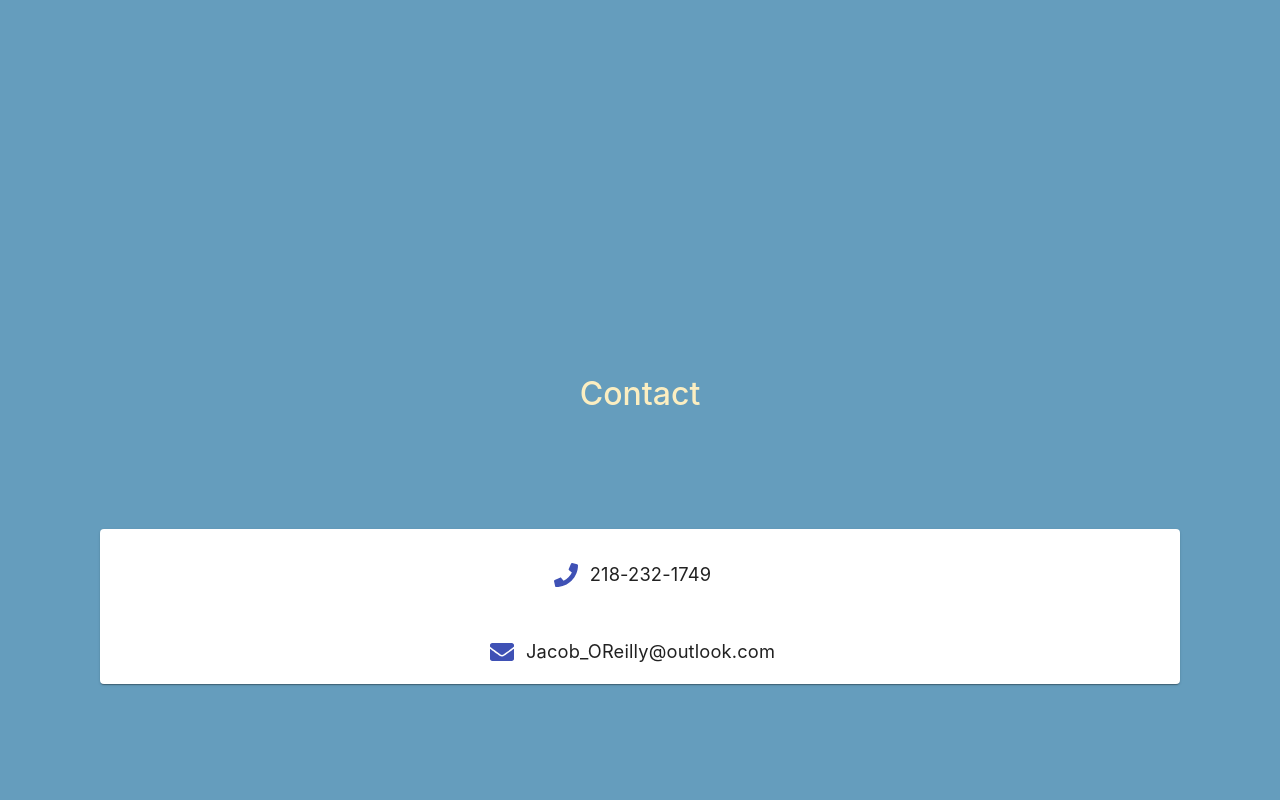
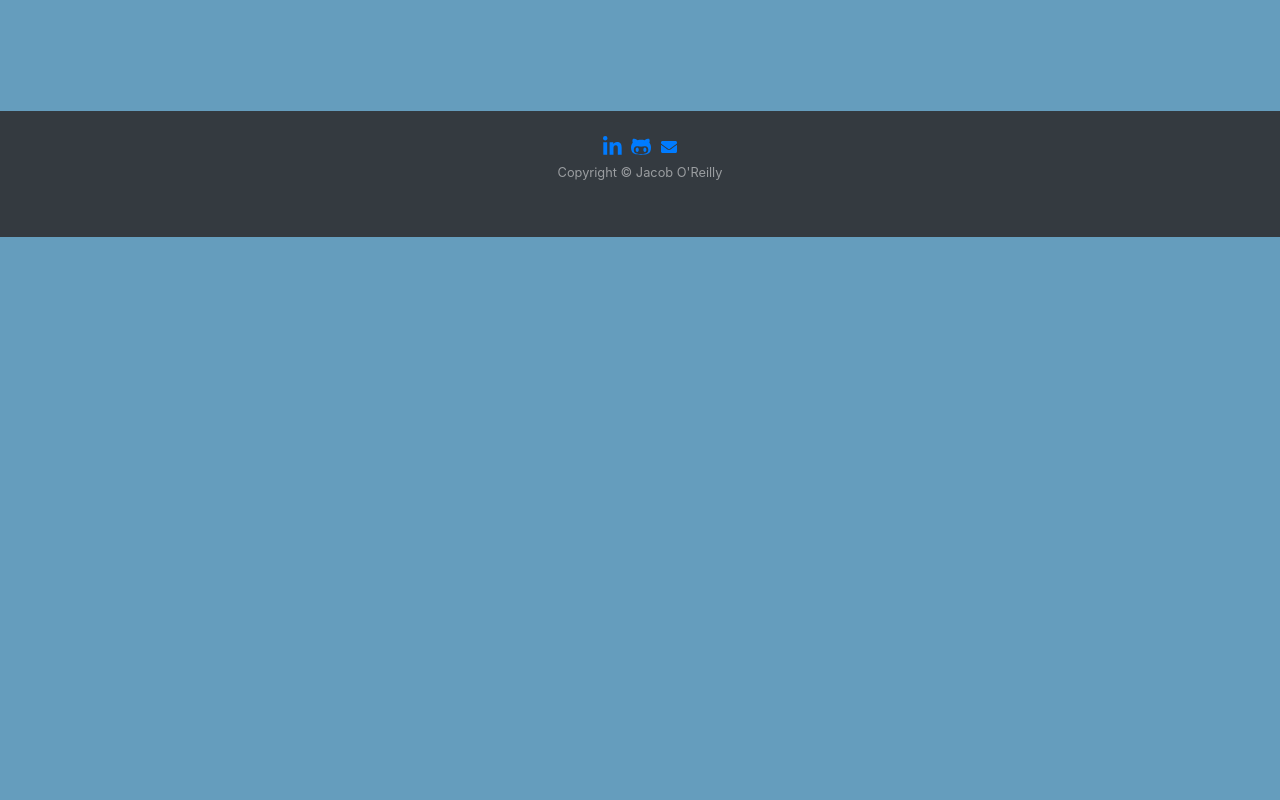
Before and after one commit to jacob-oreilly/web-portfolio, a React (Create React App) app: page / in a window 1280 px wide. Shown: the part 2180-2980 px from the top of the page. After the commit the page ends 2417 px from the top, so only its background shows below. Built offline with nearby package versions, Linux system fonts and the light colour scheme.

Commit message:
official final iteration

```diff
--- a/src/App.js
+++ b/src/App.js
@@ -75,11 +75,11 @@ function App() {
               <Projects />
             </div>
           </div>
-          <div style={{ marginTop: "40%" }} class="row align-items-center justify-content-md-center">
+          {/* <div style={{ marginTop: "40%" }} class="row align-items-center justify-content-md-center">
             <div class="col-12">
               <Contact />
             </div>
-          </div>
+          </div> */}
         </div>
         <div style={{ marginTop: "18%" }}>
           <Footer />
--- a/src/components/Footer.js
+++ b/src/components/Footer.js
@@ -7,7 +7,7 @@ library.add(fab);
 
 function Footer() {
     return (
-        <div className="Footer">
+        <div className="Footer" id="contact">
             {/* <div style={{}} class="container">
                 <div class="row align-items-start justify-content-md-center">
                     <div class="col-2">
@@ -24,12 +24,13 @@ function Footer() {
                     </div>
                 </div>
             </div> */}
-            <footer style={{marginTop: -50}} id="sticky-footer" class="py-4 bg-dark text-white-50">
-                <div style={{display: "flex", flexDirection: "row", justifyContent: "center"}}>
-                    <a style={{marginRight: 10}} href="https://www.linkedin.com/in/jacoboreilly23/"><FontAwesomeIcon icon={['fab', 'linkedin-in']} size="lg"/></a>
-                    <a href="https://github.com/jacob-oreilly"><FontAwesomeIcon icon={['fab', 'github-alt']} size="lg"/></a>
+            <footer style={{ marginTop: -50 }} id="sticky-footer" class="py-4 bg-dark text-white-50">
+                <div style={{ display: "flex", flexDirection: "row", justifyContent: "center" }}>
+                    <a style={{ marginRight: 10 }} href="https://www.linkedin.com/in/jacoboreilly23/"><FontAwesomeIcon sytle={{color: '#8D8741'}} icon={['fab', 'linkedin-in']} size="lg" /></a>
+                    <a style={{ marginRight: 10 }} href="https://github.com/jacob-oreilly"><FontAwesomeIcon icon={['fab', 'github-alt']} size="lg" /></a>
+                    <a target="_top" rel="noopener noreferrer" href="mailto:Jacob_OReilly@outlook.com"><FontAwesomeIcon icon="envelope" /></a>
                 </div>
-                <div style={{marginBottom: 30}} class="container text-center">
+                <div style={{ marginBottom: 30 }} class="container text-center">
                     <small>Copyright &copy; Jacob O'Reilly</small>
                 </div>
             </footer>
```
